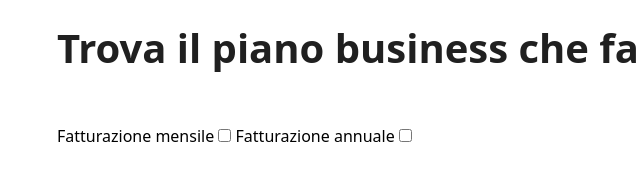
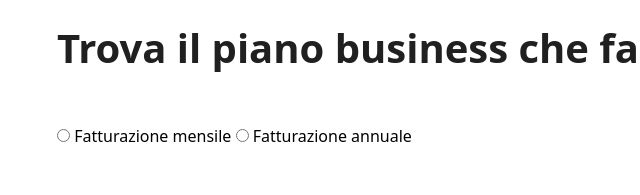
Before and after one commit to emazupp/htmlcss-dropbox, a plain HTML site: page index.html in a window 1280 px wide. Shown: the part 960-1155 px from the top of the page, 53-693 px from the left. Drawn offline with Linux system fonts and the light colour scheme.

Commit message:
fix plan-type radio button

```diff
--- a/css/style.css
+++ b/css/style.css
@@ -153,8 +153,9 @@ a {
   padding-bottom: var(--padding-general);
 }
 
-.main-plans > .plans-title > .checkbox {
-  /* CHECKBOX BORDER RADIUS? */
+.plan-type-monthly,
+.plan-type-yearly {
+  display: inline-block;
 }
 
 /* plan cards */
--- a/index.html
+++ b/index.html
@@ -78,11 +78,25 @@
         <section class="main-plans">
           <div class="plans-title">
             <h2>Trova il piano business che fa per te</h2>
-            <label for="check-month">Fatturazione mensile</label>
-            <input type="checkbox" alt="check-month" />
+            <div class="plan-type-monthly">
+              <input
+                type="radio"
+                name="plan-type"
+                alt="check-month"
+                id="check-plan-type-montly"
+              />
+              <label for="check-plan-type-montly">Fatturazione mensile</label>
+            </div>
 
-            <label for="check-month">Fatturazione annuale</label>
-            <input type="checkbox" alt="check-year" />
+            <div class="plan-type-yearly">
+              <input
+                type="radio"
+                name="plan-type"
+                alt="check-year"
+                id="check-plan-type-yearly"
+              />
+              <label for="check-plan-type-yearly">Fatturazione annuale</label>
+            </div>
           </div>
 
           <div class="cards-container">
```
